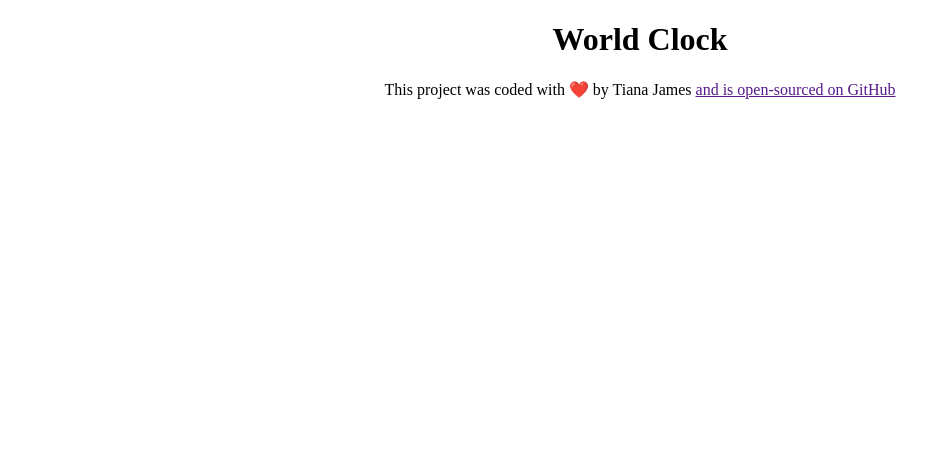
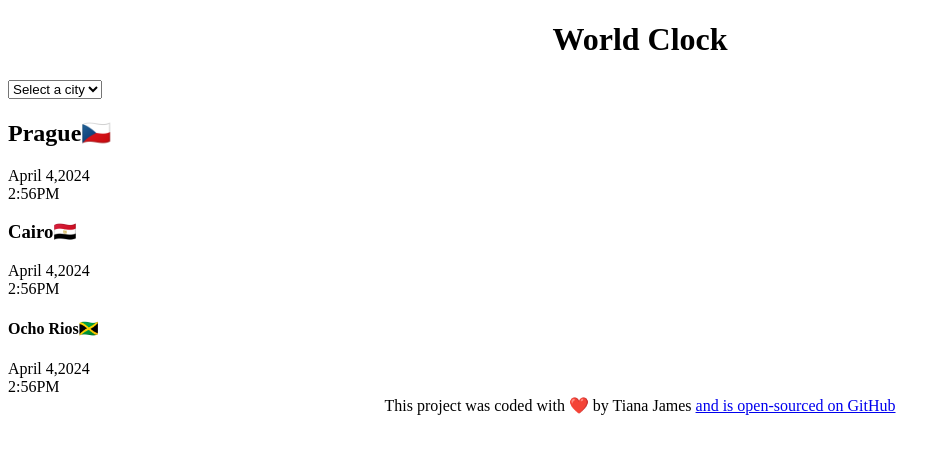
Before and after one commit to TianaxJames/world-clock, a plain HTML site: page index.html in a window 1280 px wide. Shown: the whole page, without its empty margins (0-951 px from the left). Drawn offline with Linux system fonts and the light colour scheme.

Commit message:
Added the basic html

```diff
--- a/index.html
+++ b/index.html
@@ -7,10 +7,45 @@
     <link rel="stylesheet" href="src/style.css" />
   </head>
   <body>
-    <h1>World Clock</h1>
-    <footer>
-      This project was coded with ❤️ by Tiana James
-      <a href=""> and is open-sourced on GitHub</a>
+    <div class="container">
+
+        <h1>World Clock</h1>
+
+<select>
+    <option value="">Select a city</option>
+    <option value="">London</option>
+    <option value="">Paris</option>
+    <option value="">Tokyo</option>
+
+
+</select>
+<div class="city">
+    <h2> Prague🇨🇿</h2>
+    <div class="date">April 4,2024</div>
+    <div class="time">2:56PM</div>
+</div>
+    <div class="city">
+        <h3>Cairo🇪🇬</h3>
+        <div class="date">April 4,2024</div>
+        <div class="time">2:56PM</div>
+        </div>
+
+        <div class="city">
+            <h4>Ocho Rios🇯🇲</h4>
+        <div class="date">April 4,2024</div>
+        <div class="time">2:56PM</div>
+
+    </div>
+
+</div>
+
+
+        <footer>
+            This project was coded with ❤️ by Tiana James
+            <a href="https://github.com/TianaxJames/world-clock">
+                and is open-sourced on GitHub</a
+                >
+            </div>
     </footer>
     <script src="src/index.js"></script>
   </body>
```
